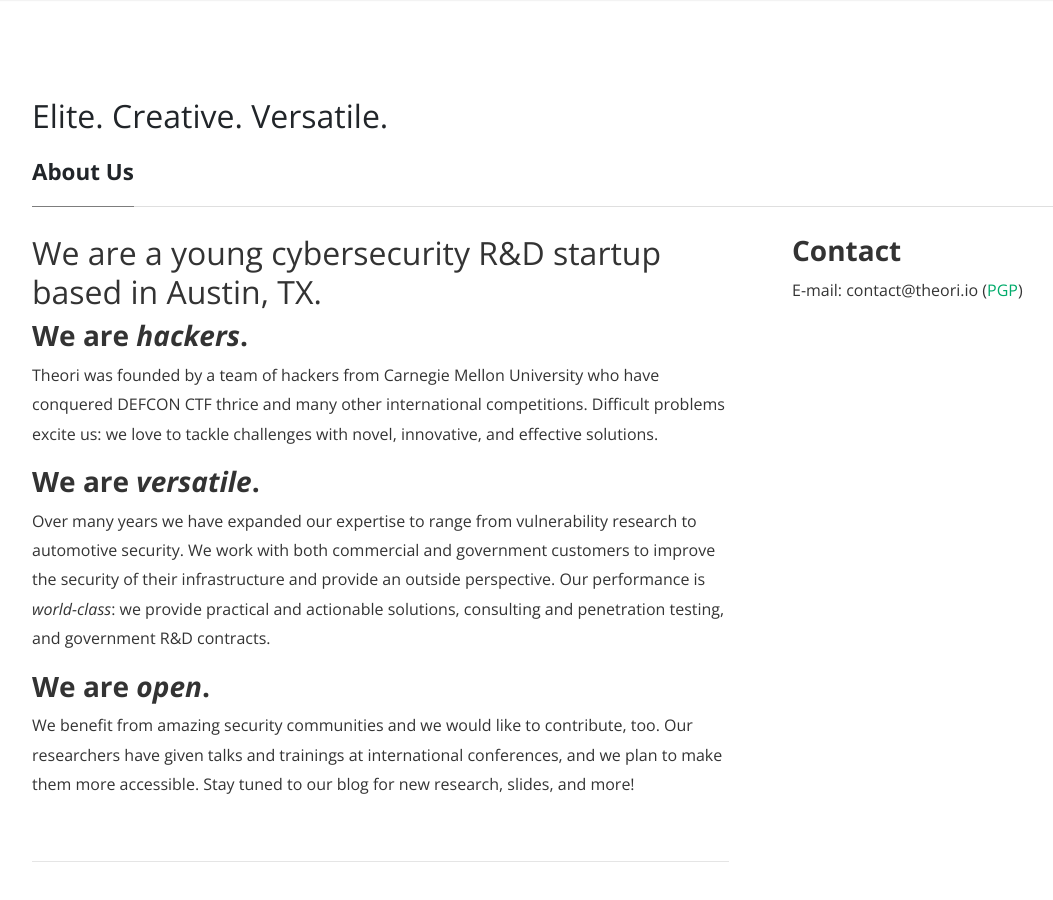
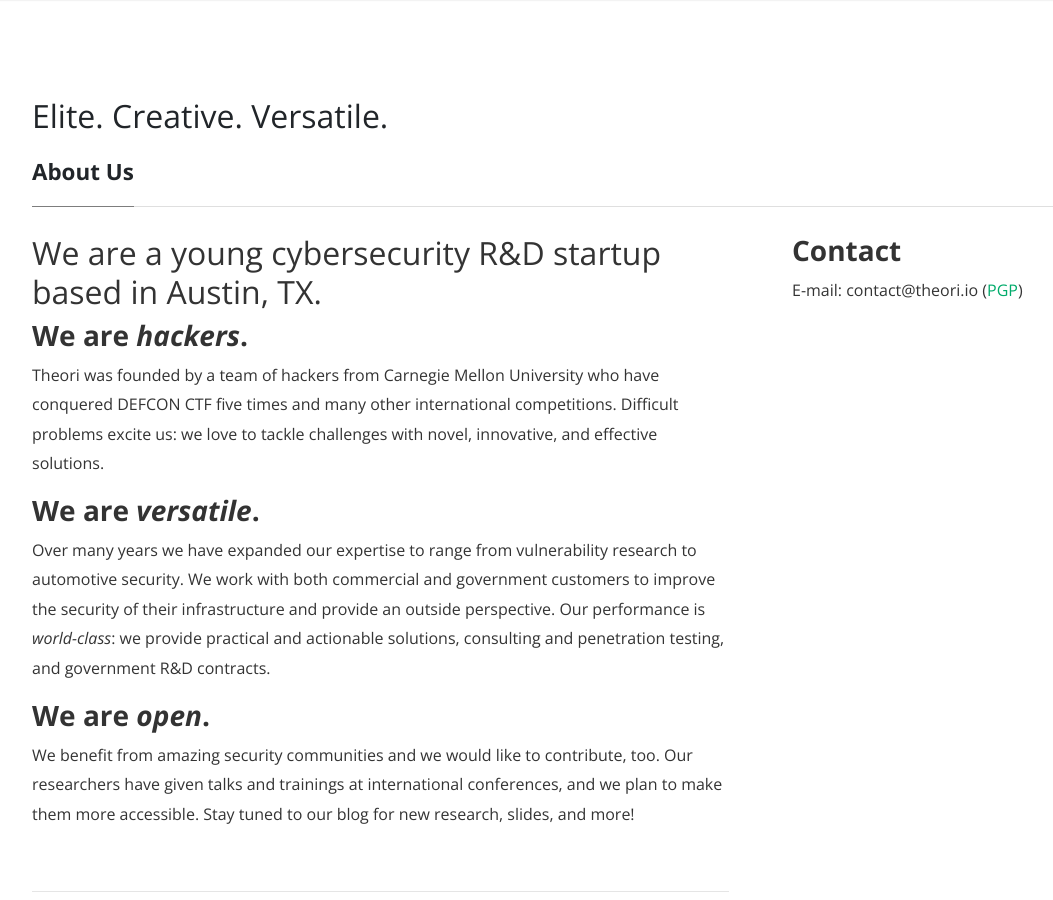
Before and after one commit to theori-io/theori-io.github.io, a Jekyll site: the page built from _pages/about.md, in a window 1280 px wide and 900 px high. Shown: the whole window, without its empty margins (53-1106 px from the left). Built offline with Jekyll 4.4.1, drawn with Linux system fonts in a browser that asks for light colours; nearby versions of some CDN libraries.

Commit message:
We won more since then :p

```diff
--- a/_pages/about.md
+++ b/_pages/about.md
@@ -12,7 +12,7 @@
 <div markdown="1">
 ### We are _hackers_.
 
-Theori was founded by a team of hackers from Carnegie Mellon University who have conquered DEFCON CTF thrice and many other international competitions.
+Theori was founded by a team of hackers from Carnegie Mellon University who have conquered DEFCON CTF five times and many other international competitions.
 Difficult problems excite us: we love to tackle challenges with novel, innovative, and effective solutions.
 
 
```
